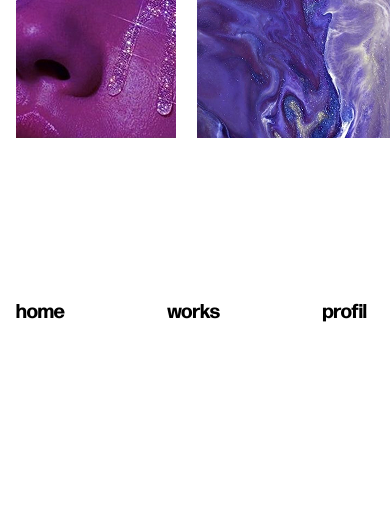
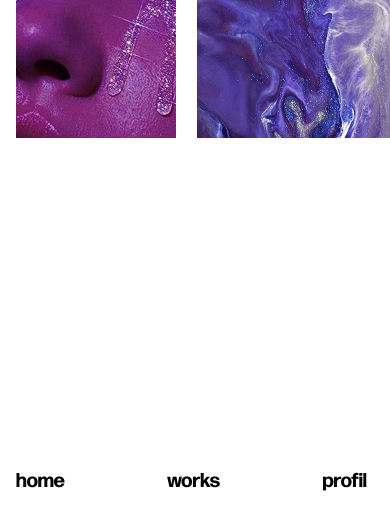
Before and after one commit to AdryanPro/claxStudio, a React (Vite) app: page /Molly in a window 390 px wide. Shown: the part 969-1499 px from the top of the page. Built offline with nearby package versions, Linux system fonts and the light colour scheme; the HTML template or start-up script is replaced by a standard one; a web font is replaced by a local one.

Commit message:
bottom 60

```diff
--- a/src/CSS/TopProjectMobile.css
+++ b/src/CSS/TopProjectMobile.css
@@ -25,7 +25,7 @@
         max-width: 90vw;
         position: absolute; /* Change from relative to fixed */
         left: 1rem; /* Center horizontally */
-        bottom: 80vh !important; /* Use a fixed distance from bottom */
+        bottom: 60vh !important; /* Use a fixed distance from bottom */
         display: flex;
         justify-content: space-between;
     }
```
